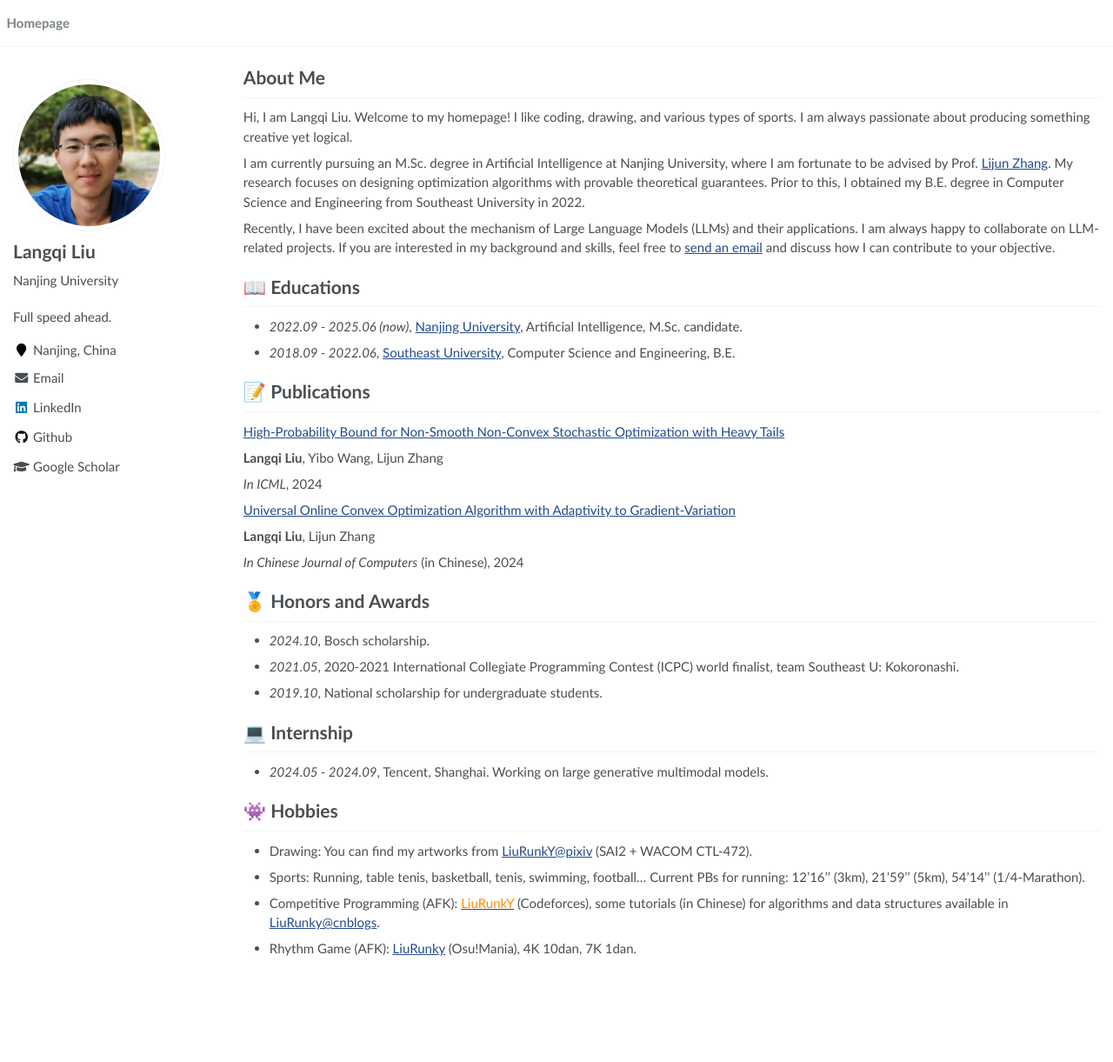
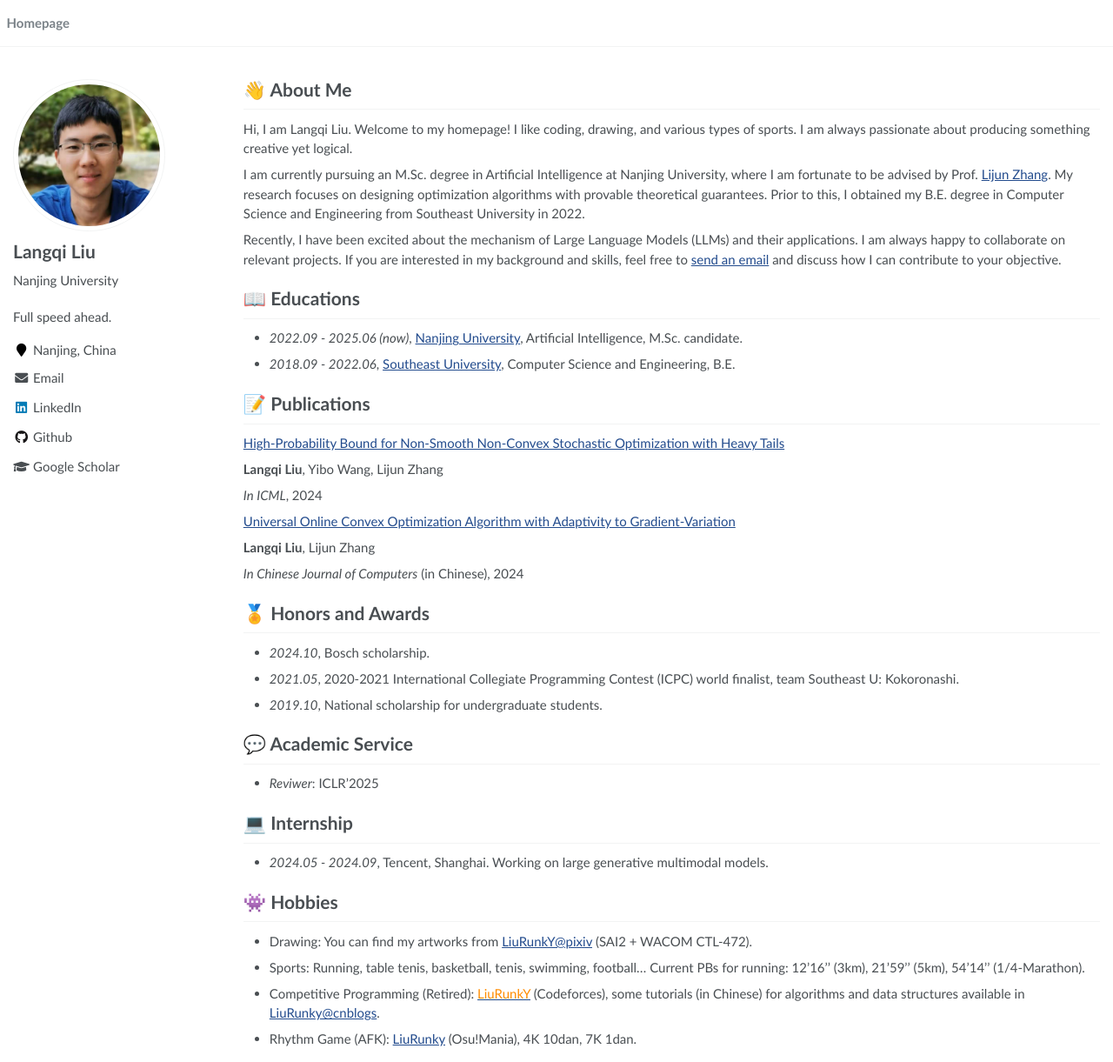
Before and after one commit to LiuRunky/LiuRunky.github.io, a Jekyll site: the page built from _pages/about.md, in a window 1280 px wide and 1221 px high. Shown: the whole window at 87% size. Built offline with Jekyll 4.4.1, drawn with Linux system fonts in a browser that asks for light colours.

Commit message:
Update files

```diff
--- a/_pages/about.md
+++ b/_pages/about.md
@@ -16,7 +16,7 @@ redirect_from:
 {% assign url = gsDataBaseUrl | append: "google-scholar-stats/gs_data_shieldsio.json" %}
 
 <span class='anchor' id='about-me'></span>
-# About Me
+# 👋 About Me
 Hi, I am Langqi Liu.
 Welcome to my homepage!
 I like coding, drawing, and various types of sports.
@@ -27,7 +27,7 @@ My research focuses on designing optimization algorithms with provable theoretic
 Prior to this, I obtained my B.E. degree in Computer Science and Engineering from Southeast University in 2022.
 
 Recently, I have been excited about the mechanism of Large Language Models (LLMs) and their applications.
-I am always happy to collaborate on LLM-related projects.
+I am always happy to collaborate on relevant projects.
 If you are interested in my background and skills, feel free to [send an email](mailto:liurunky@gmail.com) and discuss how I can contribute to your objective.
 
 
@@ -84,11 +84,14 @@ If you are interested in my background and skills, feel free to [send an email](
 - *2021.05*, 2020-2021 International Collegiate Programming Contest (ICPC) world finalist, team Southeast U: Kokoronashi.
 - *2019.10*, National scholarship for undergraduate students.
 
+# 💬 Academic Service
+- *Reviwer*: ICLR'2025
+
 # 💻 Internship
 - *2024.05 - 2024.09*, Tencent, Shanghai. Working on large generative multimodal models.
 
 # 👾 Hobbies
 - Drawing: You can find my artworks from [LiuRunkY@pixiv](https://www.pixiv.net/users/16552180) (SAI2 + WACOM CTL-472).
 - Sports: Running, table tenis, basketball, tenis, swimming, football... Current PBs for running: 12'16'' (3km), 21'59'' (5km), 54'14'' (1/4-Marathon).
-- Competitive Programming (AFK): [<font color="#FF8C00">LiuRunkY</font>](https://codeforces.com/profile/LiuRunkY) (Codeforces), some tutorials (in Chinese) for algorithms and data structures available in [LiuRunky@cnblogs](https://www.cnblogs.com/LiuRunky).
+- Competitive Programming (Retired): [<font color="#FF8C00">LiuRunkY</font>](https://codeforces.com/profile/LiuRunkY) (Codeforces), some tutorials (in Chinese) for algorithms and data structures available in [LiuRunky@cnblogs](https://www.cnblogs.com/LiuRunky).
 - Rhythm Game (AFK): [LiuRunky](https://osu.ppy.sh/users/6172732) (Osu!Mania), 4K 10dan, 7K 1dan.
```
